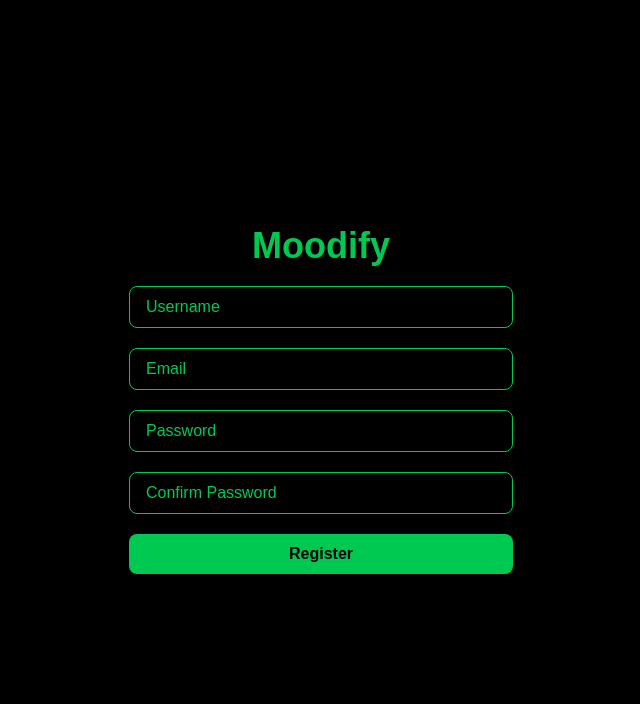
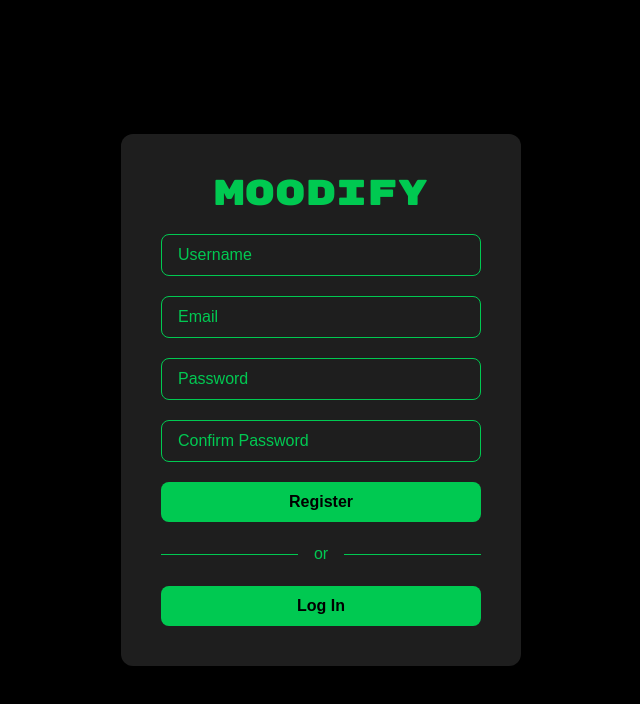
Before and after one commit to hediboissard/Moodify, a Vue app in the folder FrontMoodify/: page /register in a window 1280 px wide. Shown: the top 704 px of the page, without its empty margins (319-959 px from the left). Built offline with nearby package versions, Linux system fonts and the light colour scheme.

Commit message:
finalisation de la page register

```diff
--- a/FrontMoodify/src/views/RegisterPage.vue
+++ b/FrontMoodify/src/views/RegisterPage.vue
@@ -1,31 +1,31 @@
 <template>
     <div class="min-h-screen flex items-center justify-center bg-black">
-      <div class="w-full max-w-sm text-center text-green-500 space-y-5">
-        <h1 class="text-4xl font-bold">Moodify</h1>
+      <div class="text-center w-[400px] text-green-500 space-y-5 bg-[#1e1e1e] p-10 rounded-xl">
+        <h1 class="text-4xl font-bold"  id="moodify">Moodify</h1>
 
         <input
           v-model="username"
           type="text"
           placeholder="Username"
-          class="w-full border border-green-500 rounded-lg py-2 px-4 bg-black text-green-500 placeholder-green-500"
+          class="w-full border border-green-500 rounded-lg py-2 px-4 text-green-500 placeholder-green-500"
         />
         <input
           v-model="email"
           type="text"
           placeholder="Email"
-          class="w-full border border-green-500 rounded-lg py-2 px-4 bg-black text-green-500 placeholder-green-500"
+          class="w-full border border-green-500 rounded-lg py-2 px-4 text-green-500 placeholder-green-500"
         />
         <input
           v-model="password"
           type="password"
           placeholder="Password"
-          class="w-full border border-green-500 rounded-lg py-2 px-4 bg-black text-green-500 placeholder-green-500"
+          class="w-full border border-green-500 rounded-lg py-2 px-4 text-green-500 placeholder-green-500"
         />
         <input
           v-model="confirmPassword"
           type="password"
           placeholder="Confirm Password"
-          class="w-full border border-green-500 rounded-lg py-2 px-4 bg-black text-green-500 placeholder-green-500"
+          class="w-full border border-green-500 rounded-lg py-2 px-4 text-green-500 placeholder-green-500"
         />
 
         <button
@@ -34,6 +34,20 @@
         >
           Register
         </button>
+
+        <div class="flex items-center justify-center space-x-4">
+        <hr class="border-green-500 flex-1" />
+        <span class="text-green-500">or</span>
+        <hr class="border-green-500 flex-1" />
+      </div>
+
+      <button
+          @click="goToLogin"
+          class="w-full bg-green-500 text-black font-semibold py-2 rounded-lg hover:bg-green-600 transition"
+        >
+          Log In
+        </button>
+
       </div>
     </div>
   </template>
@@ -44,6 +58,10 @@
   import { register } from '@/services/authService'
 
   const router = useRouter()
+
+  function goToLogin() {
+    router.push('/')
+  }
 
   const username = ref('')
   const email = ref('')
```
